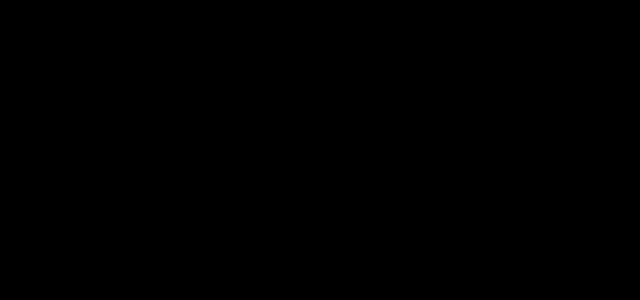
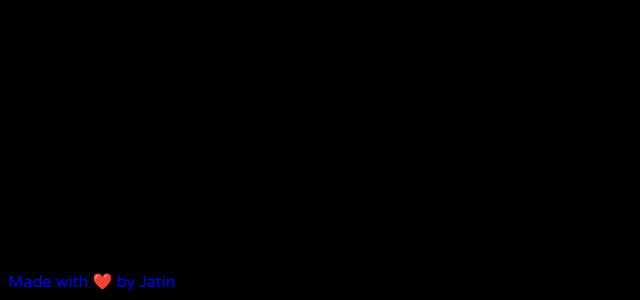
Before and after one commit to jatinsu/website, a React (Vite) app: page / in a window 1280 px wide. Shown: the part 1336-1636 px from the top of the page, without its empty margins (0-640 px from the left). Built offline with nearby package versions, Linux system fonts and the light colour scheme.

Commit message:
made hi animation slightly better

```diff
--- a/src/App.css
+++ b/src/App.css
@@ -30,7 +30,7 @@ body{
 
     font-weight: bold;
     font-size: 100px;
-    animation: animate 1s;
+    animation: hi-animate 1s;
 
 }
 
@@ -89,11 +89,13 @@ body{
     }
 }
 
-@keyframes animate{
+@keyframes hi-animate{
     0%{
+        opacity: 0;
         transform: scale(50%);
     }
     100%{
+        opacity: 1;
         transform: scale(100%);
     }
 }
--- a/src/App.tsx
+++ b/src/App.tsx
@@ -3,10 +3,11 @@ import { useEffect } from 'react'
 import { useState } from 'react'
 import './App.css'
 
+
 import DownArrow from './icons/down-arrow.svg'
 
 function App() {
-
+  // thanks to https://javascript.plainenglish.io/hiding-dom-elements-in-react-based-on-scrolling-d9a9ef1f1f5
   const [isVisible, setIsVisible] = useState(true);
   const getOffset = (element: HTMLElement | null) => {
     if (!element) return 0;
@@ -14,7 +15,7 @@ function App() {
     const scrollTop = window.scrollY || document.documentElement.scrollTop;
     return rect.top + scrollTop;
   };
-  const heightToHIde = getOffset(document.querySelector('.content-text') as HTMLElement);
+  const heightToHIde = getOffset(document.querySelector('.footer-text') as HTMLElement);
   useEffect(() => {
     window.addEventListener("scroll", () => {
       if (window.scrollY > heightToHIde) {
@@ -43,6 +44,9 @@ function App() {
           <div className='test'>Hi I'm Jatin</div>
         </div>
       </div>
+      <div className='footer'>
+        <div className='footer-text'>Made with ❤️ by Jatin</div>
+      </div>
 
     </>
   )
```
